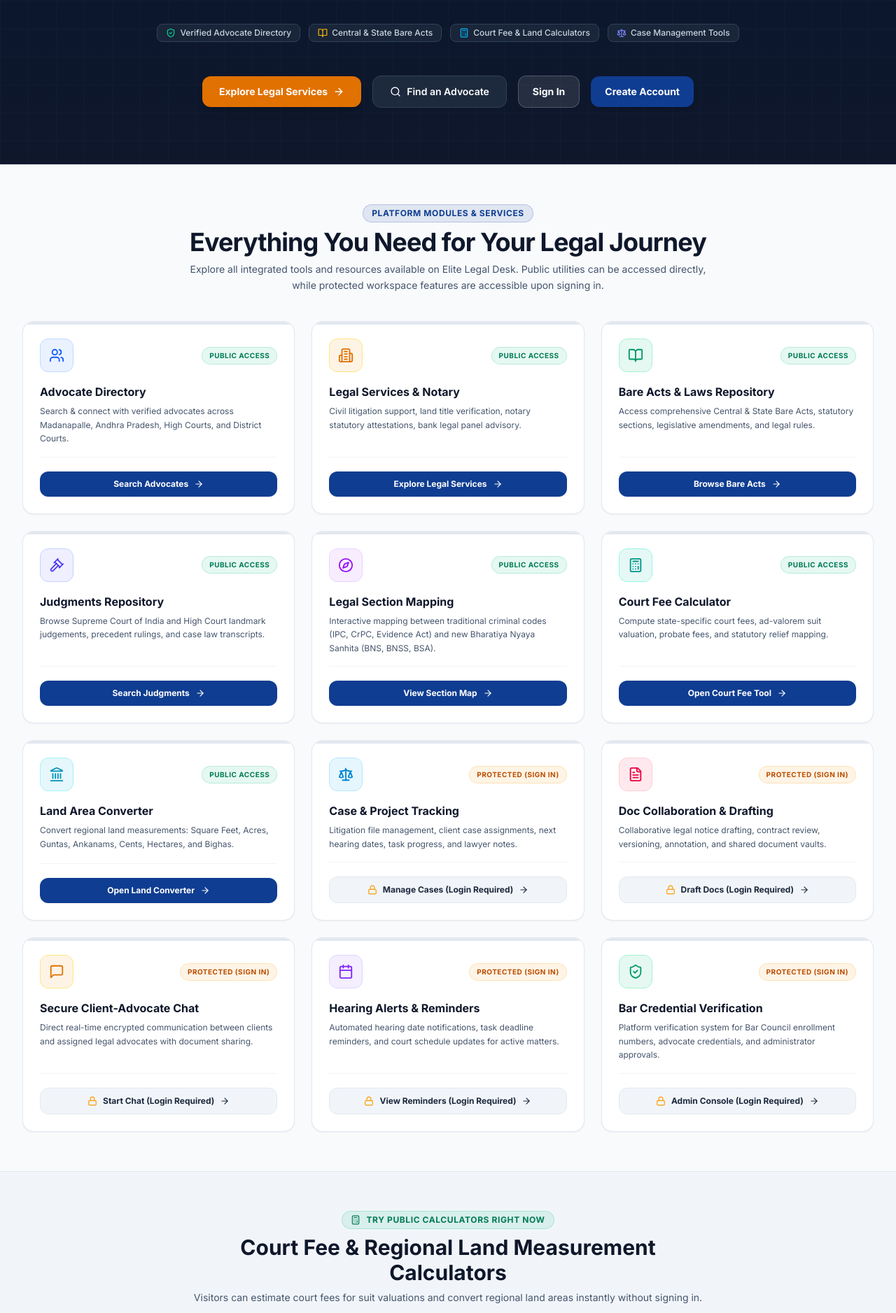
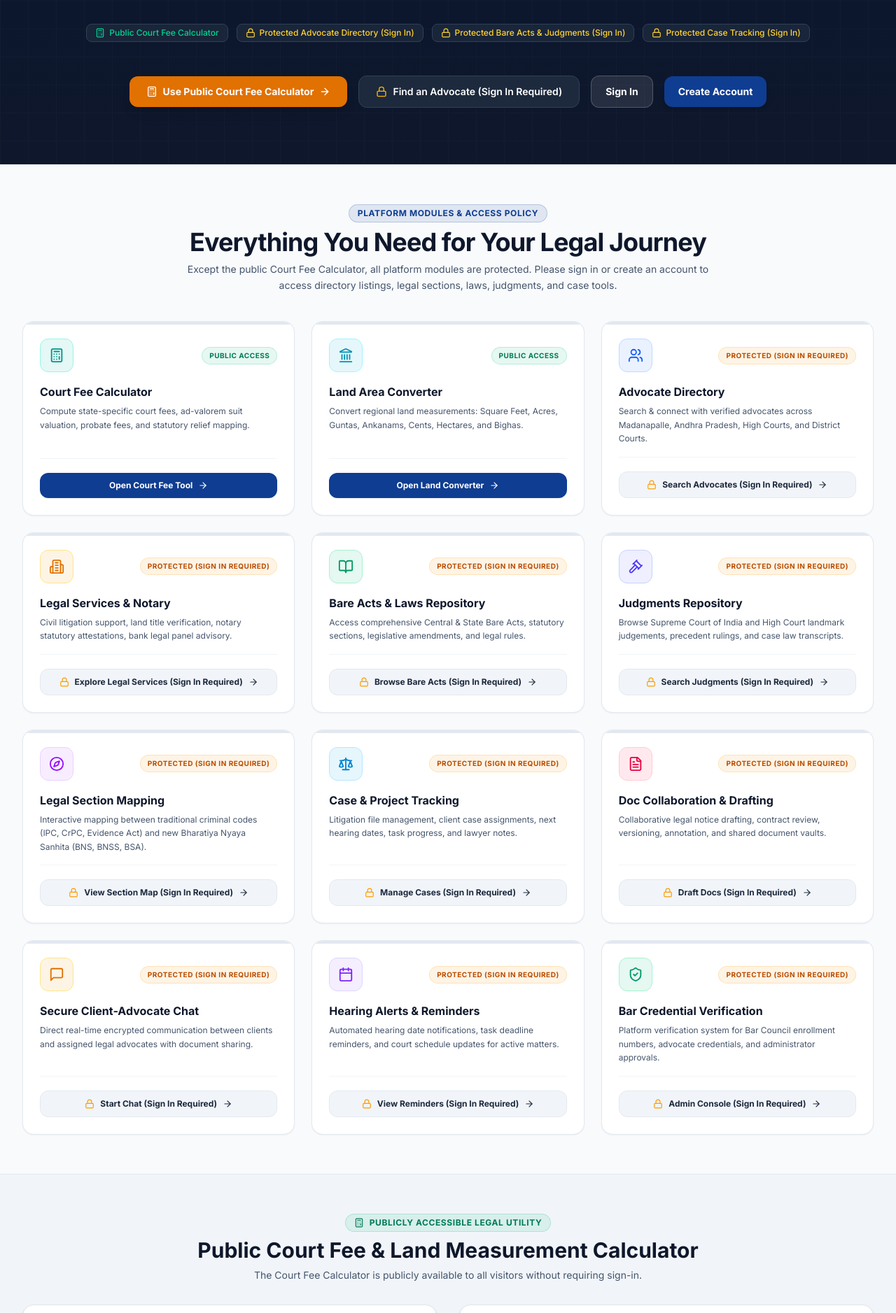
Before and after one commit to charithasree13/unified_legal_system, a React (Vite) app in the folder client/: page /dashboard in a window 1280 px wide. Shown: the part 384-2261 px from the top of the page at 70% size. Built offline with nearby package versions, Linux system fonts and the light colour scheme; a web font is replaced by a local one.

Commit message:
security: Protect all modules except Court Fee Calculator behind sign-in requirement

```diff
--- a/client/src/App.tsx
+++ b/client/src/App.tsx
@@ -91,14 +91,42 @@ export const App: React.FC = () => {
           {/* Main Dashboard Route (Public before login, Role-based after login) */}
           <Route path="dashboard" element={<DashboardSwitcher />} />
 
-          {/* Publicly Accessible Information & Utility Modules */}
-          <Route path="directory" element={<Directory />} />
+          {/* Publicly Accessible Module: ONLY Court Fee Calculator */}
           <Route path="calculators" element={<Calculators />} />
-          <Route path="judgements" element={<Documents />} />
-          <Route path="laws" element={<Documents />} />
-          <Route path="section-mapping" element={<LegalSectionMapping />} />
 
-          {/* Protected Workspace Modules (Require Sign In) */}
+          {/* Protected Modules (Require Sign In) */}
+          <Route
+            path="directory"
+            element={
+              <ProtectedRoute featureName="Advocate Directory">
+                <Directory />
+              </ProtectedRoute>
+            }
+          />
+          <Route
+            path="judgements"
+            element={
+              <ProtectedRoute featureName="Judgments Repository">
+                <Documents />
+              </ProtectedRoute>
+            }
+          />
+          <Route
+            path="laws"
+            element={
+              <ProtectedRoute featureName="Bare Acts & Laws Repository">
+                <Documents />
+              </ProtectedRoute>
+            }
+          />
+          <Route
+            path="section-mapping"
+            element={
+              <ProtectedRoute featureName="Legal Section Mapping">
+                <LegalSectionMapping />
+              </ProtectedRoute>
+            }
+          />
           <Route
             path="chat"
             element={
--- a/client/src/pages/PublicDashboard.tsx
+++ b/client/src/pages/PublicDashboard.tsx
@@ -13,7 +13,7 @@ import { AuthModal } from '../components/AuthModal';
 
 export const PublicDashboard: React.FC = () => {
   const navigate = useNavigate();
-  const { token, user } = useAuthStore();
+  const { token } = useAuthStore();
 
   // Auth modal state
   const [authModalOpen, setAuthModalOpen] = useState(false);
@@ -50,7 +50,6 @@ export const PublicDashboard: React.FC = () => {
   const handleCalcSubmit = (e: React.FormEvent) => {
     e.preventDefault();
     const val = parseFloat(courtFeeAmount) || 0;
-    // Standard AP Court fee calculation estimation (7.5% approx for suit recovery)
     if (val <= 10000) {
       setCalcResult(Math.round(val * 0.05));
     } else if (val <= 100000) {
@@ -71,67 +70,12 @@ export const PublicDashboard: React.FC = () => {
     else setLandConvertedSqFt((val * 43560).toLocaleString());
   };
 
-  // Comprehensive Module Catalog (ALL project modules represented)
+  // Comprehensive Module Catalog (ONLY Court Fee Calculator & Land Converter are Public Access)
   const modulesList = [
-    {
-      id: 'directory',
-      title: 'Advocate Directory',
-      category: 'Public Access',
-      isProtected: false,
-      icon: Users,
-      description: 'Search & connect with verified advocates across Madanapalle, Andhra Pradesh, High Courts, and District Courts.',
-      actionText: 'Search Advocates',
-      path: '/directory',
-      iconBg: 'bg-blue-500/10 text-blue-600 dark:text-blue-400 border-blue-200 dark:border-blue-800'
-    },
-    {
-      id: 'services',
-      title: 'Legal Services & Notary',
-      category: 'Public Information',
-      isProtected: false,
-      icon: Building2,
-      description: 'Civil litigation support, land title verification, notary statutory attestations, bank legal panel advisory.',
-      actionText: 'Explore Legal Services',
-      path: '/directory',
-      iconBg: 'bg-amber-500/10 text-amber-600 dark:text-amber-400 border-amber-200 dark:border-amber-800'
-    },
-    {
-      id: 'laws',
-      title: 'Bare Acts & Laws Repository',
-      category: 'Public Legal Library',
-      isProtected: false,
-      icon: BookOpen,
-      description: 'Access comprehensive Central & State Bare Acts, statutory sections, legislative amendments, and legal rules.',
-      actionText: 'Browse Bare Acts',
-      path: '/laws',
-      iconBg: 'bg-emerald-500/10 text-emerald-600 dark:text-emerald-400 border-emerald-200 dark:border-emerald-800'
-    },
-    {
-      id: 'judgements',
-      title: 'Judgments Repository',
-      category: 'Public Precedents',
-      isProtected: false,
-      icon: Gavel,
-      description: 'Browse Supreme Court of India and High Court landmark judgements, precedent rulings, and case law transcripts.',
-      actionText: 'Search Judgments',
-      path: '/judgements',
-      iconBg: 'bg-indigo-500/10 text-indigo-600 dark:text-indigo-400 border-indigo-200 dark:border-indigo-800'
-    },
-    {
-      id: 'section-mapping',
-      title: 'Legal Section Mapping',
-      category: 'Statutory Mapping',
-      isProtected: false,
-      icon: Compass,
-      description: 'Interactive mapping between traditional criminal codes (IPC, CrPC, Evidence Act) and new Bharatiya Nyaya Sanhita (BNS, BNSS, BSA).',
-      actionText: 'View Section Map',
-      path: '/section-mapping',
-      iconBg: 'bg-purple-500/10 text-purple-600 dark:text-purple-400 border-purple-200 dark:border-purple-800'
-    },
     {
       id: 'court-fee-calc',
       title: 'Court Fee Calculator',
-      category: 'Public Valuation Tool',
+      category: 'Public Access Tool',
       isProtected: false,
       icon: Calculator,
       description: 'Compute state-specific court fees, ad-valorem suit valuation, probate fees, and statutory relief mapping.',
@@ -142,7 +86,7 @@ export const PublicDashboard: React.FC = () => {
     {
       id: 'land-calc',
       title: 'Land Area Converter',
-      category: 'Public Measurement Tool',
+      category: 'Public Access Tool',
       isProtected: false,
       icon: Landmark,
       description: 'Convert regional land measurements: Square Feet, Acres, Guntas, Ankanams, Cents, Hectares, and Bighas.',
@@ -151,57 +95,112 @@ export const PublicDashboard: React.FC = () => {
       iconBg: 'bg-cyan-500/10 text-cyan-600 dark:text-cyan-400 border-cyan-200 dark:border-cyan-800'
     },
     {
+      id: 'directory',
+      title: 'Advocate Directory',
+      category: 'Sign In Required',
+      isProtected: true,
+      icon: Users,
+      description: 'Search & connect with verified advocates across Madanapalle, Andhra Pradesh, High Courts, and District Courts.',
+      actionText: 'Search Advocates (Sign In Required)',
+      path: '/directory',
+      iconBg: 'bg-blue-500/10 text-blue-600 dark:text-blue-400 border-blue-200 dark:border-blue-800'
+    },
+    {
+      id: 'services',
+      title: 'Legal Services & Notary',
+      category: 'Sign In Required',
+      isProtected: true,
+      icon: Building2,
+      description: 'Civil litigation support, land title verification, notary statutory attestations, bank legal panel advisory.',
+      actionText: 'Explore Legal Services (Sign In Required)',
+      path: '/directory',
+      iconBg: 'bg-amber-500/10 text-amber-600 dark:text-amber-400 border-amber-200 dark:border-amber-800'
+    },
+    {
+      id: 'laws',
+      title: 'Bare Acts & Laws Repository',
+      category: 'Sign In Required',
+      isProtected: true,
+      icon: BookOpen,
+      description: 'Access comprehensive Central & State Bare Acts, statutory sections, legislative amendments, and legal rules.',
+      actionText: 'Browse Bare Acts (Sign In Required)',
+      path: '/laws',
+      iconBg: 'bg-emerald-500/10 text-emerald-600 dark:text-emerald-400 border-emerald-200 dark:border-emerald-800'
+    },
+    {
+      id: 'judgements',
+      title: 'Judgments Repository',
+      category: 'Sign In Required',
+      isProtected: true,
+      icon: Gavel,
+      description: 'Browse Supreme Court of India and High Court landmark judgements, precedent rulings, and case law transcripts.',
+      actionText: 'Search Judgments (Sign In Required)',
+      path: '/judgements',
+      iconBg: 'bg-indigo-500/10 text-indigo-600 dark:text-indigo-400 border-indigo-200 dark:border-indigo-800'
+    },
+    {
+      id: 'section-mapping',
+      title: 'Legal Section Mapping',
+      category: 'Sign In Required',
+      isProtected: true,
+      icon: Compass,
+      description: 'Interactive mapping between traditional criminal codes (IPC, CrPC, Evidence Act) and new Bharatiya Nyaya Sanhita (BNS, BNSS, BSA).',
+      actionText: 'View Section Map (Sign In Required)',
+      path: '/section-mapping',
+      iconBg: 'bg-purple-500/10 text-purple-600 dark:text-purple-400 border-purple-200 dark:border-purple-800'
+    },
+    {
       id: 'projects',
       title: 'Case & Project Tracking',
-      category: 'Authenticated Workspace',
+      category: 'Sign In Required',
       isProtected: true,
       icon: Scale,
       description: 'Litigation file management, client case assignments, next hearing dates, task progress, and lawyer notes.',
-      actionText: 'Manage Cases (Login Required)',
+      actionText: 'Manage Cases (Sign In Required)',
       path: '/projects',
       iconBg: 'bg-sky-500/10 text-sky-600 dark:text-sky-400 border-sky-200 dark:border-sky-800'
     },
     {
       id: 'collaboration',
       title: 'Doc Collaboration & Drafting',
-      category: 'Authenticated Workspace',
+      category: 'Sign In Required',
       isProtected: true,
       icon: FileText,
       description: 'Collaborative legal notice drafting, contract review, versioning, annotation, and shared document vaults.',
-      actionText: 'Draft Docs (Login Required)',
+      actionText: 'Draft Docs (Sign In Required)',
       path: '/collaboration',
       iconBg: 'bg-rose-500/10 text-rose-600 dark:text-rose-400 border-rose-200 dark:border-rose-800'
     },
     {
       id: 'chat',
       title: 'Secure Client-Advocate Chat',
-      category: 'Encrypted Messenger',
+      category: 'Sign In Required',
       isProtected: true,
       icon: MessageSquare,
       description: 'Direct real-time encrypted communication between clients and assigned legal advocates with document sharing.',
-      actionText: 'Start Chat (Login Required)',
+      actionText: 'Start Chat (Sign In Required)',
       path: '/chat',
       iconBg: 'bg-amber-500/10 text-amber-600 dark:text-amber-400 border-amber-200 dark:border-amber-800'
     },
     {
       id: 'notifications',
       title: 'Hearing Alerts & Reminders',
-      category: 'Litigation Calendar',
+      category: 'Sign In Required',
       isProtected: true,
       icon: Calendar,
       description: 'Automated hearing date notifications, task deadline reminders, and court schedule updates for active matters.',
-      actionText: 'View Reminders (Login Required)',
+      actionText: 'View Reminders (Sign In Required)',
       path: '/projects',
       iconBg: 'bg-violet-500/10 text-violet-600 dark:text-violet-400 border-violet-200 dark:border-violet-800'
     },
     {
       id: 'verification',
       title: 'Bar Credential Verification',
-      category: 'Admin & Verification',
+      category: 'Sign In Required',
       isProtected: true,
       icon: ShieldCheck,
       description: 'Platform verification system for Bar Council enrollment numbers, advocate credentials, and administrator approvals.',
-      actionText: 'Admin Console (Login Required)',
+      actionText: 'Admin Console (Sign In Required)',
       path: '/dashboard',
       iconBg: 'bg-emerald-500/10 text-emerald-600 dark:text-emerald-400 border-emerald-200 dark:border-emerald-800'
     }
@@ -219,7 +218,6 @@ export const PublicDashboard: React.FC = () => {
         {/* HERO SECTION */}
         <section className="relative bg-gradient-to-b from-slate-900 via-[#0B172E] to-slate-900 text-white py-16 sm:py-20 px-4 sm:px-6 lg:px-8 border-b border-slate-800 overflow-hidden">
 
-          {/* Subtle Grid Background Overlay */}
           <div className="absolute inset-0 pointer-events-none opacity-[0.04]">
             <svg className="w-full h-full" width="100%" height="100%" xmlns="http://www.w3.org/2000/svg">
               <defs>
@@ -233,55 +231,51 @@ export const PublicDashboard: React.FC = () => {
 
           <div className="max-w-7xl mx-auto relative z-10 text-center space-y-6">
 
-            {/* Top Pill Badge */}
             <div className="inline-flex items-center gap-2 bg-white/10 border border-white/15 px-4 py-1.5 rounded-full text-xs font-semibold text-amber-300 backdrop-blur-md shadow-xs">
               <Scale size={14} className="text-amber-400" />
               <span>Digital Legal Technology & Case Collaboration Suite</span>
             </div>
 
-            {/* Main Headline */}
             <h1 className="text-3xl sm:text-5xl lg:text-6xl font-extrabold font-sans tracking-tight text-white max-w-4xl mx-auto leading-tight">
               Elite Legal Desk
             </h1>
 
-            {/* Subheading Tagline */}
             <p className="text-slate-300 text-sm sm:text-base lg:text-lg max-w-3xl mx-auto leading-relaxed">
               A professional digital platform connecting legal services, verified advocates, legal documents, statutory bare acts, court fee calculators, and litigation tools in one integrated portal.
             </p>
 
-            {/* Key Platform Badges */}
             <div className="flex flex-wrap justify-center items-center gap-3 text-xs text-slate-300 font-medium pt-2">
-              <span className="flex items-center gap-1.5 bg-slate-800/80 px-3 py-1 rounded-lg border border-slate-700">
-                <ShieldCheck size={14} className="text-emerald-400" /> Verified Advocate Directory
+              <span className="flex items-center gap-1.5 bg-slate-800/80 px-3 py-1 rounded-lg border border-slate-700 text-emerald-400">
+                <Calculator size={14} /> Public Court Fee Calculator
               </span>
-              <span className="flex items-center gap-1.5 bg-slate-800/80 px-3 py-1 rounded-lg border border-slate-700">
-                <BookOpen size={14} className="text-amber-400" /> Central & State Bare Acts
+              <span className="flex items-center gap-1.5 bg-slate-800/80 px-3 py-1 rounded-lg border border-slate-700 text-amber-300">
+                <Lock size={14} /> Protected Advocate Directory (Sign In)
               </span>
-              <span className="flex items-center gap-1.5 bg-slate-800/80 px-3 py-1 rounded-lg border border-slate-700">
-                <Calculator size={14} className="text-sky-400" /> Court Fee & Land Calculators
+              <span className="flex items-center gap-1.5 bg-slate-800/80 px-3 py-1 rounded-lg border border-slate-700 text-amber-300">
+                <Lock size={14} /> Protected Bare Acts & Judgments (Sign In)
               </span>
-              <span className="flex items-center gap-1.5 bg-slate-800/80 px-3 py-1 rounded-lg border border-slate-700">
-                <Scale size={14} className="text-indigo-400" /> Case Management Tools
+              <span className="flex items-center gap-1.5 bg-slate-800/80 px-3 py-1 rounded-lg border border-slate-700 text-amber-300">
+                <Lock size={14} /> Protected Case Tracking (Sign In)
               </span>
             </div>
 
-            {/* Call to Action Buttons */}
             <div className="pt-6 flex flex-wrap justify-center items-center gap-3 sm:gap-4">
-              <a
-                href="#modules"
+              <Link
+                to="/calculators"
                 className="px-6 py-3 bg-amber-600 hover:bg-amber-700 text-white font-bold text-xs sm:text-sm rounded-xl shadow-lg transition-all flex items-center gap-2"
               >
-                <span>Explore Legal Services</span>
+                <Calculator size={16} />
+                <span>Use Public Court Fee Calculator</span>
                 <ArrowRight size={16} />
-              </a>
+              </Link>
 
-              <Link
-                to="/directory"
-                className="px-6 py-3 bg-slate-800 hover:bg-slate-700 text-white font-semibold text-xs sm:text-sm rounded-xl border border-slate-700 transition-all flex items-center gap-2"
+              <button
+                onClick={() => openAuthModal('login', 'Sign in or create an account to search the Advocate Directory.')}
+                className="px-6 py-3 bg-slate-800 hover:bg-slate-700 text-white font-semibold text-xs sm:text-sm rounded-xl border border-slate-700 transition-all flex items-center gap-2 cursor-pointer"
               >
-                <Search size={16} />
-                <span>Find an Advocate</span>
-              </Link>
+                <Lock size={16} className="text-amber-400" />
+                <span>Find an Advocate (Sign In Required)</span>
+              </button>
 
               {!token && (
                 <>
@@ -310,13 +304,13 @@ export const PublicDashboard: React.FC = () => {
 
           <div className="text-center max-w-3xl mx-auto space-y-2">
             <div className="inline-flex items-center gap-2 px-3 py-1 rounded-full bg-primary/10 text-primary dark:text-sky-400 border border-primary/20 text-xs font-bold uppercase tracking-wider">
-              <span>Platform Modules & Services</span>
+              <span>Platform Modules & Access Policy</span>
             </div>
             <h2 className="text-2xl sm:text-4xl font-extrabold text-slate-900 dark:text-white tracking-tight">
               Everything You Need for Your Legal Journey
             </h2>
             <p className="text-slate-600 dark:text-slate-400 text-xs sm:text-sm leading-relaxed">
-              Explore all integrated tools and resources available on Elite Legal Desk. Public utilities can be accessed directly, while protected workspace features are accessible upon signing in.
+              Except the public Court Fee Calculator, all platform modules are protected. Please sign in or create an account to access directory listings, legal sections, laws, judgments, and case tools.
             </p>
           </div>
 
@@ -329,7 +323,6 @@ export const PublicDashboard: React.FC = () => {
                   key={item.id}
                   className="bg-white dark:bg-slate-900 border border-slate-200/90 dark:border-slate-800 rounded-2xl p-6 shadow-xs hover:shadow-md transition-all flex flex-col justify-between group relative overflow-hidden"
                 >
-                  {/* Subtle top border accent */}
                   <div className="absolute top-0 left-0 right-0 h-1 bg-slate-200 dark:bg-slate-800 group-hover:bg-primary transition-colors" />
 
                   <div className="space-y-4">
@@ -344,7 +337,7 @@ export const PublicDashboard: React.FC = () => {
                           ? 'bg-amber-500/10 text-amber-700 dark:text-amber-400 border-amber-500/20'
                           : 'bg-emerald-500/10 text-emerald-700 dark:text-emerald-400 border-emerald-500/20'
                       }`}>
-                        {item.isProtected ? 'Protected (Sign In)' : 'Public Access'}
+                        {item.isProtected ? 'Protected (Sign In Required)' : 'Public Access'}
                       </span>
                     </div>
 
@@ -387,34 +380,34 @@ export const PublicDashboard: React.FC = () => {
 
         </section>
 
-        {/* PUBLIC CALCULATORS PREVIEW SPOTLIGHT SECTION */}
+        {/* PUBLIC COURT FEE CALCULATOR SPOTLIGHT SECTION */}
         <section className="bg-slate-100 dark:bg-slate-900/60 border-t border-b border-slate-200 dark:border-slate-800 py-14 px-4 sm:px-6 lg:px-8">
           <div className="max-w-7xl mx-auto space-y-8">
 
             <div className="text-center max-w-3xl mx-auto space-y-2">
               <div className="inline-flex items-center gap-2 px-3 py-1 rounded-full bg-emerald-500/10 text-emerald-700 dark:text-emerald-400 border border-emerald-500/20 text-xs font-bold uppercase tracking-wider">
                 <Calculator size={14} />
-                <span>Try Public Calculators Right Now</span>
+                <span>Publicly Accessible Legal Utility</span>
               </div>
               <h2 className="text-2xl sm:text-3xl font-extrabold text-slate-900 dark:text-white">
-                Court Fee & Regional Land Measurement Calculators
+                Public Court Fee & Land Measurement Calculator
               </h2>
               <p className="text-slate-600 dark:text-slate-400 text-xs sm:text-sm">
-                Visitors can estimate court fees for suit valuations and convert regional land areas instantly without signing in.
+                The Court Fee Calculator is publicly available to all visitors without requiring sign-in.
               </p>
             </div>
 
             <div className="grid grid-cols-1 lg:grid-cols-2 gap-8">
 
-              {/* 1. Quick Court Fee Preview */}
+              {/* 1. Court Fee Calculator */}
               <div className="bg-white dark:bg-slate-900 border border-slate-200 dark:border-slate-800 rounded-2xl p-6 shadow-sm space-y-4">
                 <div className="flex items-center justify-between border-b border-slate-100 dark:border-slate-800 pb-3">
                   <h3 className="font-bold text-sm text-slate-900 dark:text-white flex items-center gap-2">
                     <Scale size={18} className="text-primary dark:text-sky-400" />
-                    State Court Fee Valuation Tool
+                    State Court Fee Valuation Tool (Public)
                   </h3>
-                  <span className="text-[10px] bg-sky-500/10 text-sky-600 dark:text-sky-400 px-2 py-0.5 rounded font-semibold uppercase">
-                    Ad-Valorem Rules
+                  <span className="text-[10px] bg-emerald-500/10 text-emerald-600 dark:text-emerald-400 px-2 py-0.5 rounded font-semibold uppercase">
+                    Public Access
                   </span>
                 </div>
 
@@ -450,21 +443,21 @@ export const PublicDashboard: React.FC = () => {
                       to="/calculators"
                       className="py-2 px-3 bg-slate-100 dark:bg-slate-800 text-slate-700 dark:text-slate-300 font-semibold text-xs rounded-lg hover:bg-slate-200 dark:hover:bg-slate-700 transition-all flex items-center gap-1"
                     >
-                      Full Engine <ArrowRight size={12} />
+                      Full Calculator <ArrowRight size={12} />
                     </Link>
                   </div>
                 </form>
               </div>
 
-              {/* 2. Quick Land Converter Preview */}
+              {/* 2. Land Area Converter */}
               <div className="bg-white dark:bg-slate-900 border border-slate-200 dark:border-slate-800 rounded-2xl p-6 shadow-sm space-y-4">
                 <div className="flex items-center justify-between border-b border-slate-100 dark:border-slate-800 pb-3">
                   <h3 className="font-bold text-sm text-slate-900 dark:text-white flex items-center gap-2">
                     <Landmark size={18} className="text-amber-500" />
-                    Regional Land Area Unit Converter
+                    Regional Land Area Converter (Public)
                   </h3>
-                  <span className="text-[10px] bg-amber-500/10 text-amber-600 dark:text-amber-400 px-2 py-0.5 rounded font-semibold uppercase">
-                    Madanapalle Units
+                  <span className="text-[10px] bg-emerald-500/10 text-emerald-600 dark:text-emerald-400 px-2 py-0.5 rounded font-semibold uppercase">
+                    Public Access
                   </span>
                 </div>
 
@@ -546,7 +539,6 @@ export const PublicDashboard: React.FC = () => {
 
           <div className="grid grid-cols-1 md:grid-cols-3 gap-6">
 
-            {/* 1. Client Card */}
             <div className="bg-white dark:bg-slate-900 border border-slate-200 dark:border-slate-800 rounded-2xl p-6 shadow-xs flex flex-col justify-between space-y-4">
               <div className="space-y-3">
                 <div className="h-10 w-10 rounded-xl bg-sky-500/10 text-sky-600 dark:text-sky-400 border border-sky-200 dark:border-sky-800 flex items-center justify-center font-bold">
@@ -573,7 +565,6 @@ export const PublicDashboard: React.FC = () => {
               </button>
             </div>
 
-            {/* 2. Advocate Card */}
             <div className="bg-white dark:bg-slate-900 border border-slate-200 dark:border-slate-800 rounded-2xl p-6 shadow-xs flex flex-col justify-between space-y-4">
               <div className="space-y-3">
                 <div className="h-10 w-10 rounded-xl bg-amber-500/10 text-amber-600 dark:text-amber-400 border border-amber-200 dark:border-amber-800 flex items-center justify-center font-bold">
@@ -600,7 +591,6 @@ export const PublicDashboard: React.FC = () => {
               </button>
             </div>
 
-            {/* 3. Admin Card */}
             <div className="bg-white dark:bg-slate-900 border border-slate-200 dark:border-slate-800 rounded-2xl p-6 shadow-xs flex flex-col justify-between space-y-4">
               <div className="space-y-3">
                 <div className="h-10 w-10 rounded-xl bg-emerald-500/10 text-emerald-600 dark:text-emerald-400 border border-emerald-200 dark:border-emerald-800 flex items-center justify-center font-bold">
@@ -631,12 +621,12 @@ export const PublicDashboard: React.FC = () => {
 
         </section>
 
-        {/* FOUNDER DETAILS SECTION (Rendered prominently near bottom) */}
+        {/* FOUNDER DETAILS SECTION */}
         <FounderSection />
 
       </main>
 
-      {/* FOOTER SECTION (Rendered consistently at bottom) */}
+      {/* FOOTER SECTION */}
       <FooterSection />
 
       {/* AUTHENTICATION PROMPT MODAL */}
```
